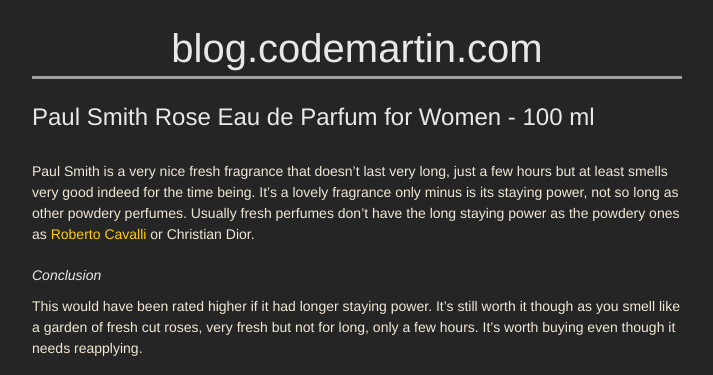
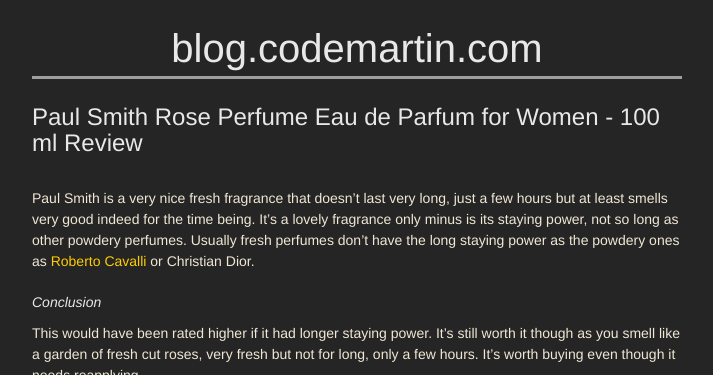
Before and after one commit to martindye/my-site, a Jekyll site: the page built from _posts/2018-12-02-paulsmithrose.md, in a window 1280 px wide, cut to the strip 0-375 px from the top of the page. Shown: the whole strip, without its empty margins (283-996 px from the left). Built offline with Jekyll 4.4.1, drawn with Linux system fonts in a browser that asks for light colours; some web fonts are replaced; our own code applies the rules of GitHub Pages for plain Markdown files; grey boxes are pictures that could not be loaded.

Commit message:
Tweaks for SEO

```diff
--- a/_posts/2018-12-02-paulsmithrose.md
+++ b/_posts/2018-12-02-paulsmithrose.md
@@ -1,5 +1,5 @@
 ---
-title:  "Paul Smith Rose Eau de Parfum for Women - 100 ml"
+title:  "Paul Smith Rose Perfume Eau de Parfum for Women - 100 ml Review"
 categories: [Perfume]
 tags: [perfume scent]
 author: Doina Fatu
```
Also changed, not shown: _posts/2018-12-01-sonosplay5.md (+1 -1 lines), _posts/2018-12-02-robertocavalli.md (+1 -1 lines), _posts/2018-12-02-tobleronemulti.md (+1 -1 lines), _posts/2018-12-02-viviennewestwoodboudoir.md (+1 -1 lines).
